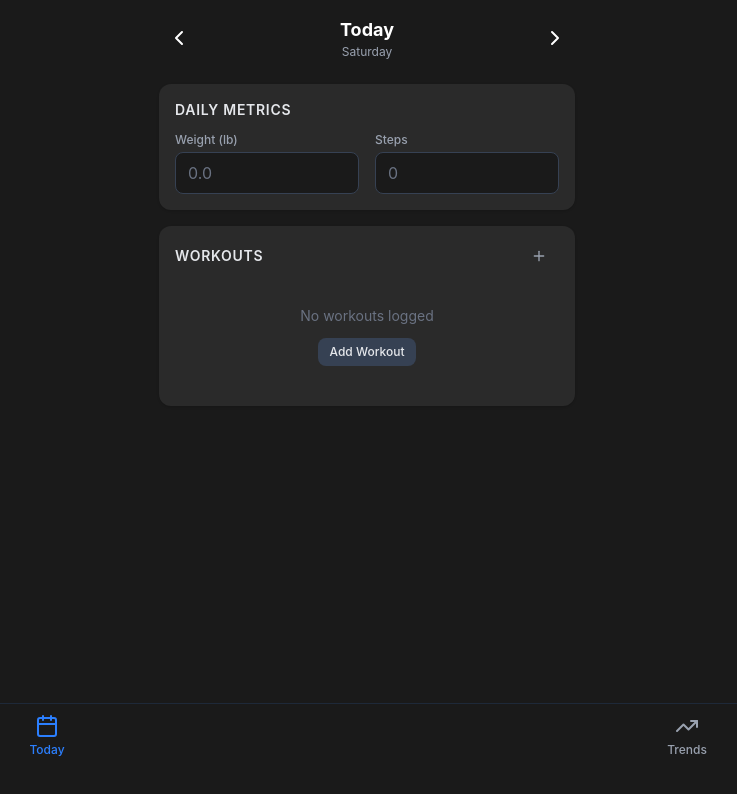
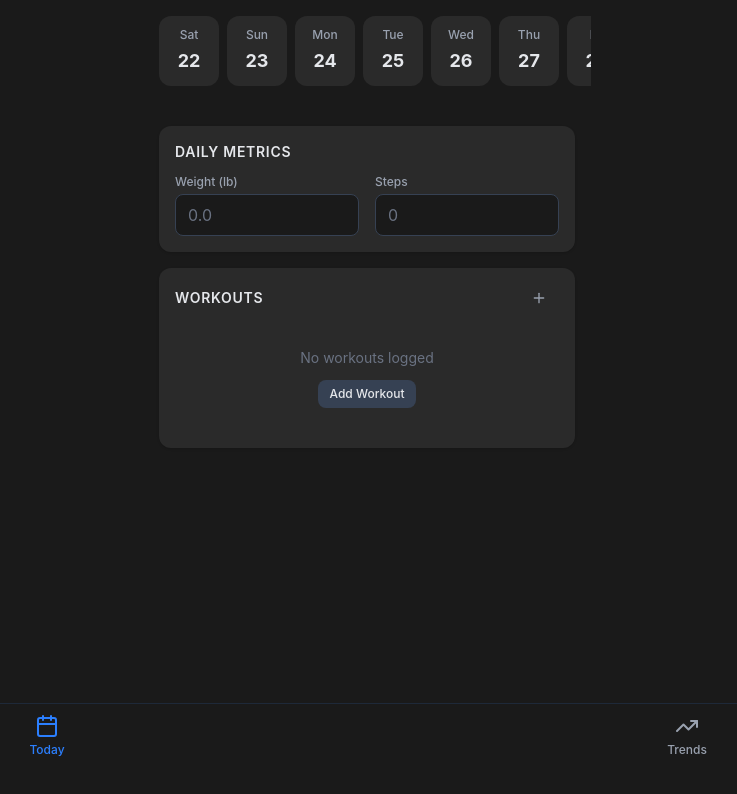
Before and after one commit to skip5this/daily-progress, a React (Vite) app: page / in a window 1280 px wide. Shown: the top 794 px of the page, without its empty margins (273-1010 px from the left). Built offline with nearby package versions, Linux system fonts and the light colour scheme.

Commit message:
Implement horizontal date picker

```diff
--- a/src/screens/TodayScreen.tsx
+++ b/src/screens/TodayScreen.tsx
@@ -1,6 +1,6 @@
 import { useState } from 'react';
-import { format, addDays, isSameDay, parseISO } from 'date-fns';
-import { ChevronLeft, ChevronRight, Plus, Dumbbell } from 'lucide-react';
+import { format, subDays, isSameDay, parseISO } from 'date-fns';
+import { Plus, Dumbbell } from 'lucide-react';
 import { useApp } from '../context/AppContext';
 import { Card } from '../components/ui/Card';
 import { Button } from '../components/ui/Button';
@@ -18,11 +18,6 @@ export const TodayScreen: React.FC<TodayScreenProps> = ({ onOpenWorkout }) => {
     const currentDateMetrics = state.dailyMetrics[selectedDate] || { weight: '', steps: '' };
     const currentWorkouts = state.workouts.filter((w) => w.date === selectedDate);
 
-    const handleDateChange = (days: number) => {
-        const newDate = addDays(parseISO(selectedDate), days);
-        setSelectedDate(format(newDate, 'yyyy-MM-dd'));
-    };
-
     const handleMetricChange = (metric: 'weight' | 'steps', value: string) => {
         const numValue = value === '' ? null : Number(value);
         updateDailyMetrics(selectedDate, { [metric]: numValue });
@@ -38,22 +33,44 @@ export const TodayScreen: React.FC<TodayScreenProps> = ({ onOpenWorkout }) => {
         onOpenWorkout(newWorkout.id);
     };
 
+    // Generate dates for the timeline (past 14 days + next 7 days)
+    const timelineDates = Array.from({ length: 22 }, (_, i) => {
+        const d = subDays(new Date(), 14 - i);
+        return format(d, 'yyyy-MM-dd');
+    });
+
+    const handleDateSelect = (date: string) => {
+        setSelectedDate(date);
+    };
+
     return (
         <div className="p-4 space-y-6">
-            {/* Date Navigation */}
-            <div className="flex items-center justify-between mb-6">
-                <button onClick={() => handleDateChange(-1)} className="p-2 hover:bg-gray-800 rounded-full">
-                    <ChevronLeft size={24} />
-                </button>
-                <div className="text-center">
-                    <h2 className="text-lg font-bold text-white">
-                        {isSameDay(parseISO(selectedDate), new Date()) ? 'Today' : format(parseISO(selectedDate), 'MMM d, yyyy')}
-                    </h2>
-                    <p className="text-xs text-gray-400">{format(parseISO(selectedDate), 'EEEE')}</p>
-                </div>
-                <button onClick={() => handleDateChange(1)} className="p-2 hover:bg-gray-800 rounded-full">
-                    <ChevronRight size={24} />
-                </button>
+            {/* Date Timeline */}
+            <div className="flex overflow-x-auto pb-4 -mx-4 px-4 space-x-2 no-scrollbar">
+                {timelineDates.map((dateStr) => {
+                    const date = parseISO(dateStr);
+                    const isSelected = dateStr === selectedDate;
+                    const isToday = isSameDay(date, new Date());
+
+                    return (
+                        <button
+                            key={dateStr}
+                            onClick={() => handleDateSelect(dateStr)}
+                            className={`flex flex-col items-center justify-center min-w-[60px] h-[70px] rounded-xl transition-all ${isSelected
+                                ? 'bg-blue-600 text-white shadow-lg scale-105'
+                                : 'bg-[#2a2a2a] text-gray-400 hover:bg-[#333]'
+                                } ${isToday && !isSelected ? 'border border-blue-500/30' : ''}`}
+                        >
+                            <span className="text-xs font-medium mb-1">{format(date, 'EEE')}</span>
+                            <span className={`text-lg font-bold ${isSelected ? 'text-white' : 'text-gray-200'}`}>
+                                {format(date, 'd')}
+                            </span>
+                            {isToday && (
+                                <div className={`w-1 h-1 rounded-full mt-1 ${isSelected ? 'bg-white' : 'bg-blue-500'}`} />
+                            )}
+                        </button>
+                    );
+                })}
             </div>
 
             {/* Daily Metrics */}
```
